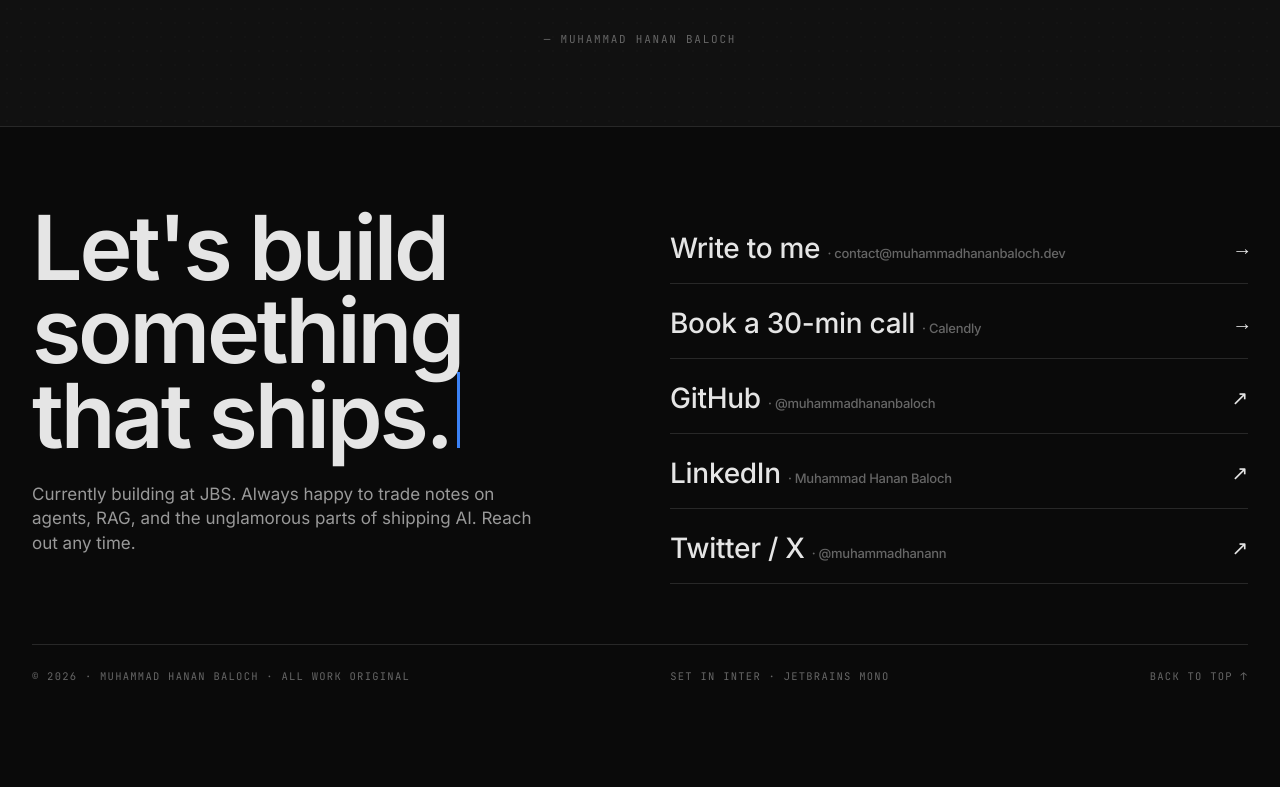
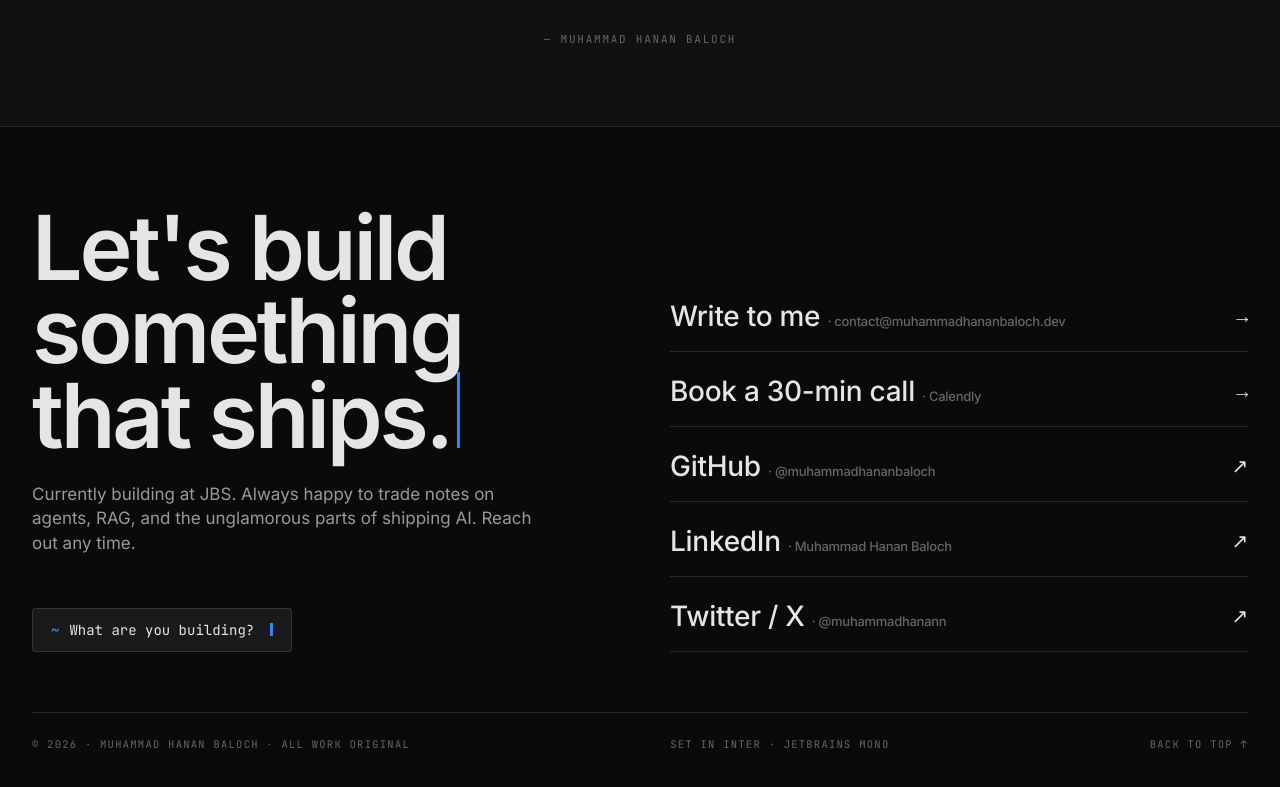
Before and after one commit to muhammadhananbaloch/portfolio-website, a React (Vite) app: page / in a window 1280 px wide. Shown: the part 3366-4153 px from the top of the page. Before the commit the page ends 4089 px from the top, so only its background shows below. Built offline with nearby package versions, Linux system fonts and the light colour scheme; the HTML template or start-up script is replaced by a standard one.

Commit message:
feat: add filter animations, stack-to-project highlights, timeline pulse, and terminal contact prompt

```diff
--- a/src/components/QuoteContact.tsx
+++ b/src/components/QuoteContact.tsx
@@ -79,6 +79,11 @@ const QuoteContact = () => {
               Currently building at JBS. Always happy to trade notes on agents,
               RAG, and the unglamorous parts of shipping AI. Reach out any time.
             </p>
+            <a href="mailto:contact@muhammadhananbaloch.dev" className="terminal-prompt">
+              <span className="terminal-chr">~</span>
+              <span>What are you building?</span>
+              <span className="cta-cursor" />
+            </a>
           </div>
           <div className="contact-links">
             <a href="mailto:contact@muhammadhananbaloch.dev">
--- a/src/components/StackExp.tsx
+++ b/src/components/StackExp.tsx
@@ -66,14 +66,14 @@ const experience = [
 
 const revealEase = [0.22, 1, 0.36, 1] as const;
 
-const StackChip = ({ chip }: { chip: Chip }) => {
+const StackChip = ({ chip, onHighlight }: { chip: Chip; onHighlight?: (tech: string | null) => void }) => {
   const [show, setShow] = useState(false);
 
   return (
     <span
       className="chip"
-      onMouseEnter={() => setShow(true)}
-      onMouseLeave={() => setShow(false)}
+      onMouseEnter={() => { setShow(true); onHighlight?.(chip.label); }}
+      onMouseLeave={() => { setShow(false); onHighlight?.(null); }}
       onClick={() => setShow(!show)}
     >
       {chip.label}
@@ -94,7 +94,7 @@ const StackChip = ({ chip }: { chip: Chip }) => {
   );
 };
 
-const StackExp = () => {
+const StackExp = ({ onHighlightTech }: { onHighlightTech: (tech: string | null) => void }) => {
   const sectionRef = useRef<HTMLElement>(null);
   const sectionInView = useInView(sectionRef, { once: true, amount: 0.15 });
 
@@ -131,7 +131,7 @@ const StackExp = () => {
               <p>{g.body}</p>
               <div className="stack-chips">
                 {g.chips.map((c) => (
-                  <StackChip key={c.label} chip={c} />
+                  <StackChip key={c.label} chip={c} onHighlight={onHighlightTech} />
                 ))}
               </div>
             </motion.div>
--- a/src/components/Work.tsx
+++ b/src/components/Work.tsx
@@ -293,30 +293,43 @@ type Filter = (typeof filters)[number];
 
 const revealEase = [0.22, 1, 0.36, 1] as const;
 
+const techMatches = (stack: string[], tech: string | null) => {
+  if (!tech) return false;
+  const t = tech.toLowerCase();
+  return stack.some((s) => s.toLowerCase().includes(t) || t.includes(s.toLowerCase()));
+};
+
+const exitEase = [0.55, 0, 1, 0.45] as const;
+
 const WorkRow = ({
   p,
   i,
   isOpen,
   onToggle,
   delay,
+  highlightedTech,
 }: {
   p: Project;
   i: number;
   isOpen: boolean;
   onToggle: () => void;
   delay: number;
+  highlightedTech: string | null;
 }) => {
   const ref = useRef<HTMLElement>(null);
   const inView = useInView(ref, { once: true, amount: 0.15 });
+  const matched = techMatches(p.stack, highlightedTech);
 
   return (
     <motion.article
       ref={ref}
-      className={`work-row ${isOpen ? "open" : ""}`}
+      className={`work-row ${isOpen ? "open" : ""} ${matched ? "tech-match" : ""}`}
       onClick={onToggle}
+      layout="position"
       initial={{ opacity: 0, y: 20 }}
       animate={inView ? { opacity: 1, y: 0 } : { opacity: 0, y: 20 }}
-      transition={{ duration: 0.3, ease: revealEase, delay }}
+      exit={{ opacity: 0, y: -10, transition: { duration: 0.2, ease: exitEase } }}
+      transition={{ duration: 0.3, ease: revealEase, delay, layout: { duration: 0.25, ease: revealEase } }}
     >
       <span className="idx">{String(i + 1).padStart(2, "0")}</span>
       <div className="title">
@@ -388,7 +401,7 @@ const WorkRow = ({
   );
 };
 
-const Work = () => {
+const Work = ({ highlightedTech }: { highlightedTech: string | null }) => {
   const [open, setOpen] = useState<string | null>(null);
   const [filter, setFilter] = useState<Filter>("All");
   const headRef = useRef<HTMLDivElement>(null);
@@ -431,6 +444,7 @@ const Work = () => {
       </motion.div>
 
       <div className="work-list">
+        <AnimatePresence>
           {filtered.map((p, i) => (
             <WorkRow
               key={p.id}
@@ -439,8 +453,10 @@ const Work = () => {
               isOpen={open === p.id}
               onToggle={() => setOpen(open === p.id ? null : p.id)}
               delay={i * 0.06}
+              highlightedTech={highlightedTech}
             />
           ))}
+        </AnimatePresence>
       </div>
     </section>
   );
--- a/src/pages/Index.tsx
+++ b/src/pages/Index.tsx
@@ -1,4 +1,4 @@
-import { useEffect } from "react";
+import { useEffect, useState } from "react";
 import Masthead from "@/components/Masthead";
 import Hero from "@/components/Hero";
 import Stats from "@/components/Stats";
@@ -8,6 +8,8 @@ import QuoteContact from "@/components/QuoteContact";
 import "@/styles/portfolio.css";
 
 const Index = () => {
+  const [highlightedTech, setHighlightedTech] = useState<string | null>(null);
+
   useEffect(() => {
     document.documentElement.classList.add("portfolio");
     document.body.classList.add("portfolio");
@@ -22,8 +24,8 @@ const Index = () => {
       <Masthead />
       <Hero />
       <Stats />
-      <Work />
-      <StackExp />
+      <Work highlightedTech={highlightedTech} />
+      <StackExp onHighlightTech={setHighlightedTech} />
       <QuoteContact />
     </>
   );
--- a/src/styles/portfolio.css
+++ b/src/styles/portfolio.css
@@ -886,6 +886,18 @@ body.portfolio {
   background: var(--paper-2)
 }
 
+.work-row.tech-match {
+  background: rgba(59, 130, 246, .04)
+}
+
+.work-row.tech-match .chip {
+  opacity: 1
+}
+
+.work-row.tech-match .title {
+  color: var(--accent-2)
+}
+
 .work-row .chip {
   opacity: .6;
   transition: opacity .2s ease
@@ -1321,9 +1333,10 @@ body.portfolio {
 }
 
 .exp-entry.active::before {
-  background: var(--accent);
+  background: transparent;
   border-color: var(--accent);
-  box-shadow: 0 0 0 4px rgba(59, 130, 246, .15)
+  box-shadow: 0 0 0 0 rgba(59, 130, 246, .6);
+  animation: pulse 2s cubic-bezier(.4, 0, .6, 1) infinite
 }
 
 .exp-entry .date {
@@ -1460,6 +1473,38 @@ body.portfolio {
   margin-left: 8px
 }
 
+/* ------------- TERMINAL PROMPT ------------- */
+.terminal-prompt {
+  display: inline-flex;
+  align-items: center;
+  gap: 10px;
+  margin-top: 24px;
+  padding: 12px 18px;
+  background: var(--paper-3);
+  border: 1px solid var(--rule-2);
+  border-radius: 4px;
+  font-family: var(--mono);
+  font-size: 14px;
+  color: var(--ink-3);
+  text-decoration: none;
+  transition: border-color .2s, color .2s;
+  cursor: pointer
+}
+
+.terminal-prompt:hover {
+  border-color: var(--accent);
+  color: var(--ink)
+}
+
+.terminal-prompt .terminal-chr {
+  color: var(--accent);
+  font-weight: 600
+}
+
+.terminal-prompt .cta-cursor {
+  height: .9em
+}
+
 /* ------------- CONTACT ------------- */
 .contact-sec {
   background: var(--paper);
```
Lines whose indentation alone changed are shown as unchanged.
